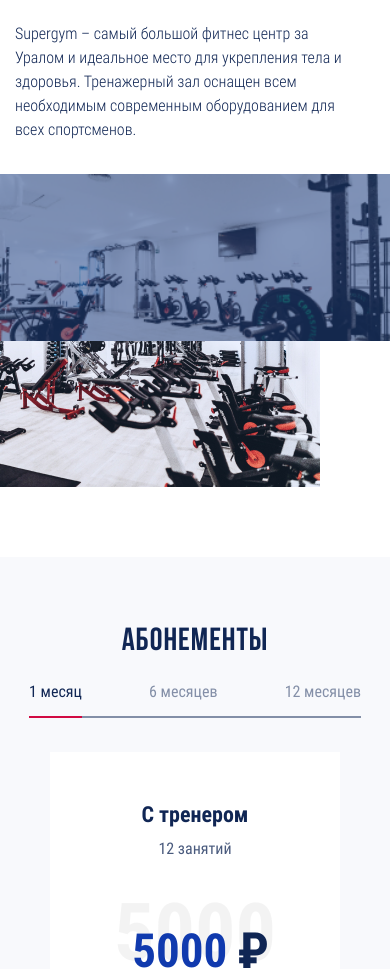
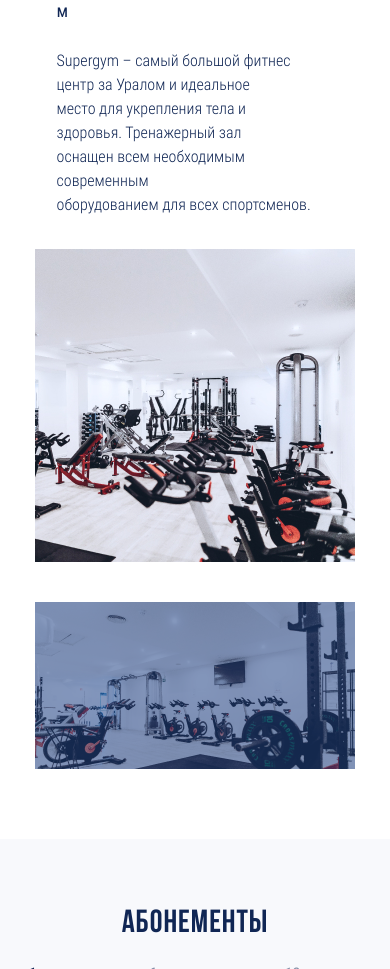
Before and after one commit to tkyzmina/fitnes-supergym, a website: page docs/index.html in a window 390 px wide. Shown: the part 627-1596 px from the top of the page. Drawn offline with Linux system fonts and the light colour scheme.

Commit message:
обновляет docs

```diff
--- a/docs/css/style.css
+++ b/docs/css/style.css
@@ -672,7 +672,8 @@ img {
           justify-content: space-between;
   max-width: 1200px;
   margin: 0 auto;
-  padding: 120px 20px 236px; }
+  margin-bottom: 206px;
+  padding: 120px 20px 30px; }
 
 .equipment__wrapper {
   width: calc(100% / 2.63);
@@ -685,8 +686,9 @@ img {
   width: calc(100% / 1.65);
   min-width: 568px;
   height: 401px;
-  background: no-repeat url("../img/equipment-desktop.jpg");
+  background-image: url("../img/equipment-desktop.jpg");
   background-position: center;
+  background-repeat: no-repeat;
   background-size: cover; }
 
 .equipment__video {
@@ -759,7 +761,8 @@ img {
     -webkit-box-direction: normal;
         -ms-flex-direction: column;
             flex-direction: column;
-    padding: 98px 45px 183px; }
+    margin-bottom: 92px;
+    padding: 98px 45px 90px; }
   .equipment__wrapper {
     width: 100%;
     margin-right: 0;
@@ -783,17 +786,20 @@ img {
   .equipment__image {
     width: 100%;
     height: 345px;
-    background: no-repeat url("../img/equipment-tablet.jpg");
+    background-image: url("../img/equipment-tablet.jpg");
     background-position: center;
+    background-repeat: no-repeat;
     background-size: cover; }
   .equipment__video {
     content: "";
     position: absolute;
     top: 76%;
-    left: 30.4%;
+    left: 50%;
     width: 266px;
     height: 167px;
-    background-image: url("../img/video-preview-tablet.png"); }
+    background-image: url("../img/video-preview-tablet.png");
+    -webkit-transform: translate(-50%, 0);
+            transform: translate(-50%, 0); }
     .equipment__video::before {
       width: 266px;
       height: 167px; }
@@ -808,10 +814,13 @@ img {
 
 @media (max-width: 767px) {
   .equipment {
+    margin-bottom: 207px;
     padding: 69px 0 30px; }
   .equipment__wrapper {
+    width: 71%;
+    margin: 0 auto;
     margin-bottom: 22px;
-    padding-left: 15px; }
+    text-align: left; }
   .equipment__header {
     margin-bottom: 6px;
     font-size: 32px;
@@ -825,26 +834,35 @@ img {
     padding-right: 42px;
     text-align: left; }
   .equipment__image {
+    width: 71%;
     min-width: 320px;
     height: 313px;
+    margin: 0 auto;
     margin-bottom: 40px;
-    background: no-repeat url("../img/equipment-mobile.jpg");
+    background-image: url("../img/equipment-mobile.jpg");
     background-position: center;
+    background-repeat: no-repeat;
     background-size: cover; }
   .equipment__video {
     position: relative;
-    top: 0;
-    left: 0;
+    top: 353px;
+    left: 0%;
     width: 100%;
     min-width: 320px;
     height: 167px;
     background-image: url("../img/video-preview-mobile.png");
     background-repeat: no-repeat;
     background-position: center;
-    background-size: cover; }
+    background-size: cover;
+    -webkit-transform: translate(0, 0);
+            transform: translate(0, 0); }
     .equipment__video::before {
       width: 100%;
       height: 167px; } }
+
+@media (max-width: 320px) {
+  .equipment__wrapper {
+    width: 91%; } }
 
 .tickets {
   background-color: #f8f9fc;
--- a/docs/index.html
+++ b/docs/index.html
@@ -77,7 +77,9 @@
         <p class="equipment__desc">Просторный зал площадью 900 кв/м</p>
         <p class="equipment__text">Supergym – самый большой фитнес центр за Уралом и идеальное место для укрепления тела
           и
-          здоровья. Тренажерный зал оснащен всем необходимым современным оборудованием для всех спортсменов.</p>
+          здоровья. Тренажерный зал оснащен всем необходимым современным
+          оборудованием&nbsp;для&nbsp;всех&nbsp;спортсменов.
+        </p>
         <p class="equipment__text equipment__text--hide">В зале расположены отдельная зона для Crossfit и кардио-зона с
           40 тренажерами. Также
           в фитнес центре есть
```
Also changed, not shown: docs/css/style.min.css, 2 other files.
